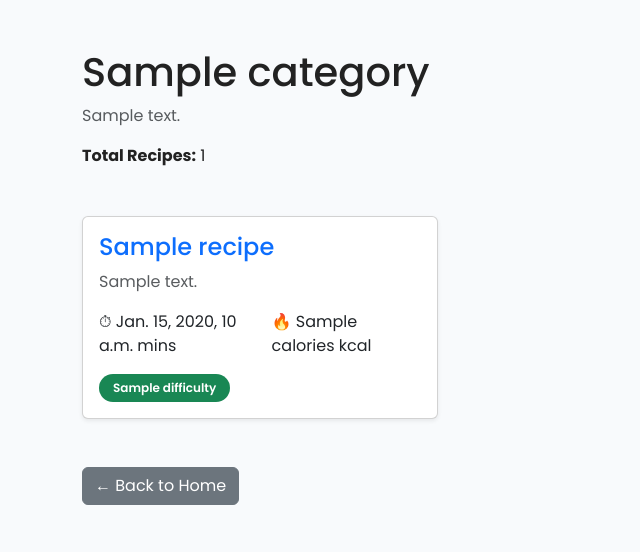
After one commit to rakshithaagowda/RecipeHub, a Django app: template recipes/templates/recipes/category_detail.html in a window 1280 px wide. The commit adds this page. Shown: the top 552 px of the page, without its empty margins (0-640 px from the left). Run offline with Django 3.2, Linux system fonts and the light colour scheme; the template is opened without the code that fills it: most values are stand-ins (such as "Sample title", 1, 10 or a date in 2020).

Commit message:
Add category detail page with recipe listing

```diff
--- /dev/null
+++ b/recipes/templates/recipes/category_detail.html
@@ -0,0 +1,102 @@
+{% extends "base.html" %}
+
+{% block title %}{{ category.name }} | RecipeHub{% endblock %}
+
+{% block content %}
+
+<div class="container py-5">
+
+    <div class="mb-5">
+
+        <h1>{{ category.name }}</h1>
+
+        <p class="text-muted">
+            {{ category.description }}
+        </p>
+
+        <p>
+            <strong>Total Recipes:</strong> {{ recipes|length }}
+        </p>
+
+    </div>
+
+    <div class="row">
+
+        {% for recipe in recipes %}
+
+        <div class="col-md-4 mb-4">
+
+            <div class="card h-100 shadow-sm">
+
+                <div class="card-body">
+
+                    <h4>
+
+                        <a href="{% url 'recipe_detail' recipe.slug %}"
+                           class="text-decoration-none">
+
+                            {{ recipe.title }}
+
+                        </a>
+
+                    </h4>
+
+                    <p class="text-muted">
+
+                        {{ recipe.description|truncatewords:20 }}
+
+                    </p>
+
+                    <div class="d-flex justify-content-between">
+
+                        <span>⏱ {{ recipe.total_time }} mins</span>
+
+                        <span>🔥 {{ recipe.calories }} kcal</span>
+
+                    </div>
+
+                    <div class="mt-3">
+
+                        <span class="badge bg-success">
+
+                            {{ recipe.difficulty }}
+
+                        </span>
+
+                    </div>
+
+                </div>
+
+            </div>
+
+        </div>
+
+        {% empty %}
+
+        <div class="col-12">
+
+            <div class="alert alert-warning">
+
+                No recipes found in this category.
+
+            </div>
+
+        </div>
+
+        {% endfor %}
+
+    </div>
+
+    <div class="mt-4">
+
+        <a href="{% url 'home' %}" class="btn btn-secondary">
+
+            ← Back to Home
+
+        </a>
+
+    </div>
+
+</div>
+
+{% endblock %}
--- a/recipes/urls.py
+++ b/recipes/urls.py
@@ -7,4 +7,5 @@ urlpatterns = [
     # Recipe Detail Page
     path("recipe/<slug:slug>/", views.recipe_detail, name="recipe_detail"),
     path("recipes/", views.recipe_list, name="recipe_list"),
+    path("category/<slug:slug>/", views.category_detail, name="category_detail"),
 ]
```
Also changed, not shown: recipes/templates/recipes/home.html (+10 -1 lines), recipes/views.py (+15 -0 lines).
